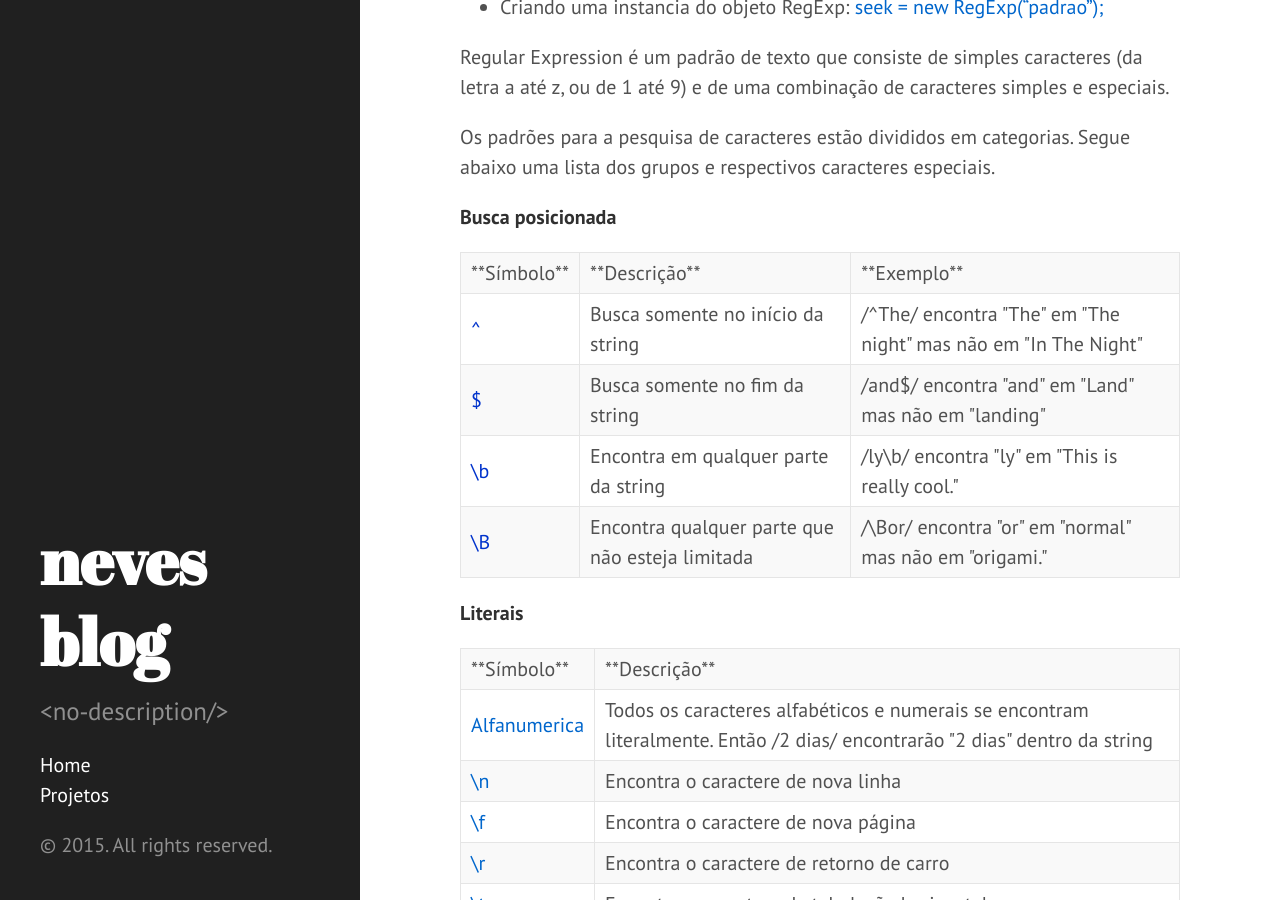
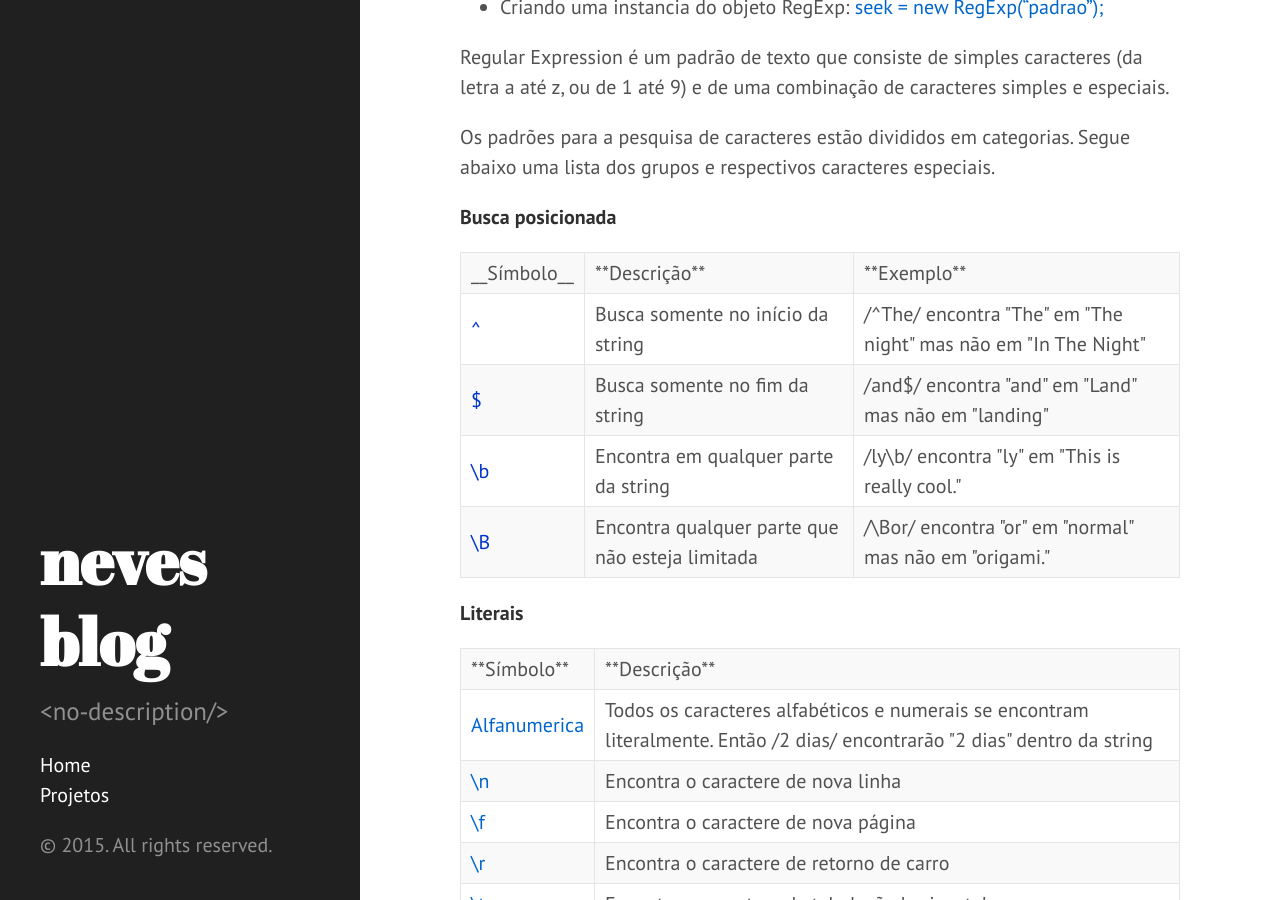
Before and after one commit to rafaelcneves/rafaelcneves.github.io, a Jekyll site: the page built from _posts/2012-09-10-regular-expression-regex.markdown, in a window 1280 px wide and 900 px high, scrolled down 678 px. Built offline with Jekyll 4.4.1, drawn with Linux system fonts in a browser that asks for light colours.

```diff
--- a/_posts/2012-09-10-regular-expression-regex.markdown
+++ b/_posts/2012-09-10-regular-expression-regex.markdown
@@ -27,7 +27,7 @@ Os padrões para a pesquisa de caracteres estão divididos em categorias. Segue
 
 <table>
 	<tr>
-		<td>**Símbolo**</td>
+		<td>__Símbolo__</td>
 		<td>**Descrição**</td>
 		<td>**Exemplo**</td>
 	</tr>
```
